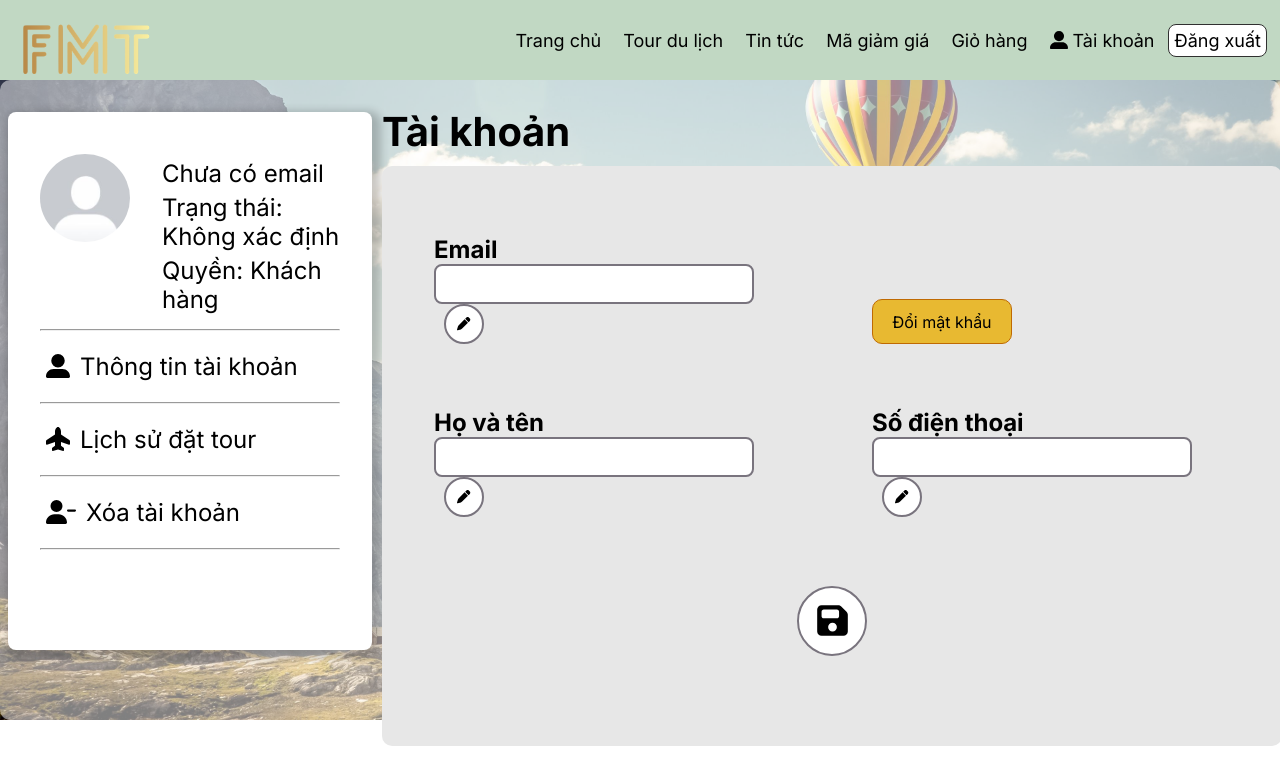
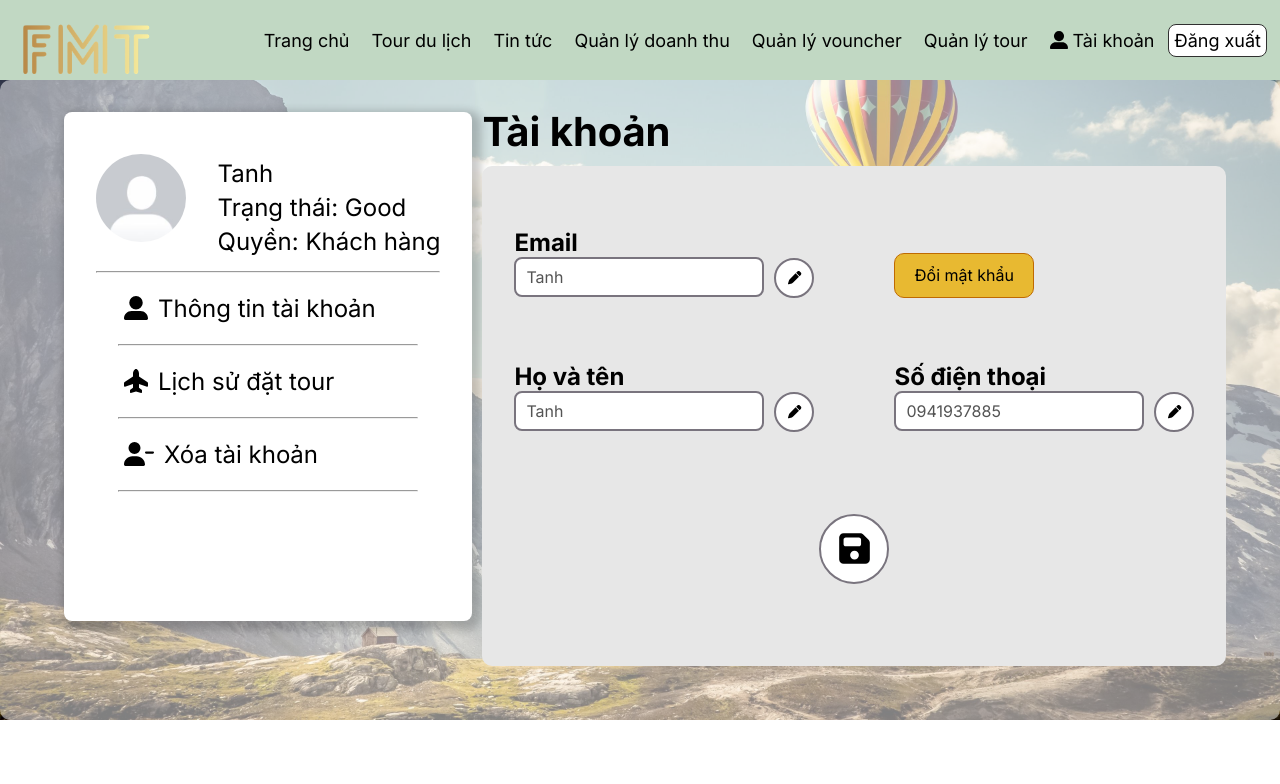
Before and after one commit to touya2604/Tour-Management-ReactJS, a React (Create React App) app: page /user-account in a window 1280 px wide. Shown: the top 784 px of the page. Built offline with nearby package versions, Linux system fonts and the light colour scheme; no server answers.

Commit message:
dummy-data-client

```diff
--- a/src/components/header.js
+++ b/src/components/header.js
@@ -16,6 +16,7 @@ const Header = ({ checkLog }) => {
 
   return (
     <div className="container-header">
+      {console.log(checkLog)}
       <div className="container-header-img">
         <img className="image-header" src={logoHead} alt="logoHeader" />
       </div>
--- /dev/null
+++ b/src/data/usertest.js
@@ -0,0 +1,11 @@
+const UserTest = [
+  {
+    email: "Tanh",
+    fullName: "Tanh",
+    phone: "0941937885",
+    status: "Good",
+    id: "1",
+  },
+];
+
+export default UserTest;
--- a/src/styles/information.scss
+++ b/src/styles/information.scss
@@ -1,6 +1,5 @@
 #container-account {
-
-    #right-bar-bottom{
+  #right-bar-bottom {
     grid-template-columns: repeat(2, auto);
     grid-template-rows: repeat(3, auto);
     column-gap: 5em;
@@ -13,12 +12,13 @@
       margin-right: 2em;
     }
 
-    #left, #right {
+    #left,
+    #right {
       #change-password {
         width: 140px;
         height: 45px;
-        background-color: #E8B931;
-        border: 1px solid #BF6A02;
+        background-color: #e8b931;
+        border: 1px solid #bf6a02;
         border-radius: 10px;
         font-size: 16px;
         cursor: pointer;
@@ -28,18 +28,19 @@
       }
 
       .info-field {
+        max-width: 250px;
         width: 100%;
         height: 40px;
         border-radius: 8px;
-        border: 2px solid #79747E;
+        border: 2px solid #79747e;
         padding: 5px 10px;
         font-size: 16px;
         background-color: white;
         transition: border-color 0.3s ease-in-out, background-color 0.3s;
 
         &:focus {
-            border-color: #E8B931;
-            background-color: #FFF9E3;
+          border-color: #e8b931;
+          background-color: #fff9e3;
           outline: none;
         }
       }
@@ -47,7 +48,7 @@
       .buttonEdit {
         margin-left: 10px;
         border-radius: 50%;
-        border: 2px solid #79747E;
+        border: 2px solid #79747e;
         width: 40px;
         height: 40px;
         cursor: pointer;
@@ -58,17 +59,22 @@
         }
       }
 
-        #mail, #change-password {
+      #mail,
+      #change-password {
         margin-bottom: 4em;
       }
 
-        #mail, #phone, #name {
+      #mail,
+      #phone,
+      #name {
         .labelInfo {
           font-size: 1.5em;
           font-weight: bold;
         }
 
-        #mail-field, #name-field, #phone-field {
+        #mail-field,
+        #name-field,
+        #phone-field {
           width: 320px;
         }
       }
@@ -80,7 +86,7 @@
 
       button {
         border-radius: 50%;
-        border: 2px solid #79747E;
+        border: 2px solid #79747e;
         width: 70px;
         height: 70px;
         cursor: pointer;
--- a/src/styles/management.scss
+++ b/src/styles/management.scss
@@ -1,4 +1,7 @@
-#container-account{
+*{
+    box-sizing: border-box;
+}
+#container-account {
   max-width: 1366px;
   width: 100%;
   background-color: rgba(255, 255, 255, 0.5);
@@ -8,8 +11,8 @@
   justify-content: center;
   // align-items: center;
   min-height: 80vh;
-    grid-template-columns: repeat(2,auto);
-    grid-template-rows: repeat(2,auto);
+  grid-template-columns: repeat(2, auto);
+  grid-template-rows: repeat(2, auto);
   #right-bar {
     width: 100%;
 
@@ -19,18 +22,20 @@
     }
 
     #right-bar-bottom {
-          width: 900px;
+      max-width:850px;
+      max-height: 500px;
+      width: 100%;
       height: 100%;
-          background-color: #E7E7E7;
+      background-color: #e7e7e7;
       display: grid;
       border-radius: 10px;
-          padding: 20px;
+    //   margin: 0px 50px;
     }
   }
-    #left-bar{
+  #left-bar {
     margin: 0 auto;
     margin: 10px;
-        margin-top:2em;
+    margin-top: 2em;
     border-radius: 8px;
     padding: 2em;
     box-shadow: 4px 4px 8px 5px rgba(0, 0, 0, 0.2);
@@ -38,30 +43,29 @@
     // height: auto;
     background-color: white;
     // grid-row: 1/span 2;
-        #left-bar-top{
+    #left-bar-top {
       margin: 10px 0px;
-            display:flex;
+      display: flex;
       column-gap: 2em;
-            #avatar{
+      #avatar {
         border-radius: 50%;
         max-width: 90px;
         max-height: 90px;
         width: 100%;
         height: 100%;
       }
-            #info{
-                p{
-                    font-size:24px;
-                    margin:5px 0px;
-                }
-
+      #info {
+        p {
+          font-size: 24px;
+          margin: 5px 0px;
         }
       }
-        #left-bar-bottom{
+    }
+    #left-bar-bottom {
       width: 300px;
       margin: 0px auto;
       // text-align: center;
-            button{
+      button {
         background: none;
         border: none;
         outline: none;
@@ -71,14 +75,14 @@
         text-decoration: none;
         color: black;
         cursor: pointer;
-                .clickInfo{
-                    margin-left: 10px
+        .clickInfo {
+          margin-left: 10px;
         }
-                &:hover{
-                    color: #FFb433;
+        &:hover {
+          color: #ffb433;
         }
       }
-            hr{
+      hr {
         width: 300px;
       }
     }
--- a/src/styles/tour.scss
+++ b/src/styles/tour.scss
@@ -73,7 +73,7 @@
 
     .tour-grid {
       display: grid;
-      grid-template-columns: repeat(auto-fit, minmax(250px, 1fr));
+      grid-template-columns: repeat(6, auto);
       gap: 20px;
       flex: 1;
       .tour-card {
--- a/src/views/App.js
+++ b/src/views/App.js
@@ -14,33 +14,63 @@ import TourDetail from "./tourdetail";
 import Header from "../components/header";
 import VouncherManage from "./vounchermanage";
 import TourManage from "./tourmanage";
+import UserTest from "../data/usertest";
 
 const App = () => {
-  const [role, setRole] = useState(localStorage.getItem("role") || "");
+  const [user, setUser] = useState({});
+  const [role, setRole] = useState("");
+  const [loading, setLoading] = useState(true);
 
+  // const [role, setRole] = useState(localStorage.getItem("role") || "");
   useEffect(() => {
-    const savedRole = localStorage.getItem("role");
-    if (savedRole) setRole(savedRole);
+    const fetchUserData = async () => {
+      try {
+        const response = await fetch("http://localhost:5000/user-info");
+
+        if (!response.ok) throw new Error("Lỗi khi lấy thong tin account");
+
+        const data = await response.json();
+        setUser(data);
+      } catch (error) {
+        console.error(error);
+        setUser(UserTest);
+      } finally {
+        setLoading(false);
+      }
+    };
+
+    fetchUserData();
   }, []);
-
+  useEffect(() => {
+    if (user[0] && user[0].id) {
+      setRole(user[0].id);
+    }
+  }, [user]);
+  if (loading) {
+    return <div className="loading">Đang tải giao diện người dùng...</div>;
+  }
+  // useEffect(() => {
+  //   const savedRole = localStorage.getItem("role");
+  //   if (savedRole) setUser(savedRole);
+  // }, []);
   return (
     <Router>
-      <Header checkLog={"0"} />
+      <Header checkLog={role} />
       <Routes>
-        <Route path="/" element={<HomePage checkAcc={role} />} />
-        <Route path="/logIn" element={<LogIn setRole={setRole} />} />
+        <Route path="/" element={<HomePage />} />
+        <Route path="/logIn" element={<LogIn setUser={setUser} />} />
         <Route path="/signIn" element={<SignIn />} />
-        <Route path="/user-account" element={<UserAccount checkAcc={role} />} />
-        <Route path="/user-history" element={<UserHistory checkAcc={role} />} />
-        <Route path="/user-delete" element={<DeleteAcc checkAcc={role} />} />
-        <Route path="/tour" element={<Tour checkAcc={role} />} />
-        <Route path="/newsletter" element={<News checkAcc={role} />} />
-        <Route path="/cart" element={<Cart checkAcc={role} />} />
-        <Route path="/vouncher" element={<Vouncher checkAcc={role} />} />
         <Route
-          path="/tour-detail/:id"
-          element={<TourDetail checkAcc={role} />}
+          path="/user-account"
+          element={<UserAccount userCheck={user[0]} />}
         />
+        <Route path="/user-history" element={<UserHistory />} />
+        <Route path="/user-delete" element={<DeleteAcc />} />
+        <Route path="/tour" element={<Tour />} />
+        <Route path="/newsletter" element={<News />} />
+        <Route path="/cart" element={<Cart />} />
+        <Route path="/vouncher" element={<Vouncher />} />
+        <Route path="/tour-detail/:id" element={<TourDetail />} />
         <Route path="/voucher-manage" element={<VouncherManage />} />
         <Route path="/tour-manage" element={<TourManage></TourManage>} />
       </Routes>
--- a/src/views/user-account.js
+++ b/src/views/user-account.js
@@ -1,90 +1,63 @@
-import React, { Component } from "react";
+import React, { useState, useEffect } from "react";
 import Management from "../components/management";
 import { FontAwesomeIcon } from "@fortawesome/react-fontawesome";
 import { faPen, faFloppyDisk } from "@fortawesome/free-solid-svg-icons";
 import "../styles/information.scss";
 
-class UserAccount extends Component {
-  constructor(props) {
-    super(props);
-    this.state = {
-      email: "",
-      fullName: "",
-      phone: "",
-      status: "",
-      role: "",
-      isLoading: true,
-      isEditing: {
+const UserAccount = ({ userCheck }) => {
+  const [user, setUser] = useState({});
+  const [isLoading, setIsLoading] = useState(true);
+  const [isEditing, setIsEditing] = useState({
     email: false,
     fullName: false,
     phone: false,
-      },
-    };
-  }
+  });
 
-  componentDidMount() {
-    this.fetchUserData();
-  }
-
-  fetchUserData = async () => {
+  useEffect(() => {
     try {
-      const response = await fetch("https://api.example.com/user-info"); // Thay API của ô vào
-      const data = await response.json();
-      this.setState({
-        email: data.email,
-        fullName: data.fullName,
-        phone: data.phone,
-        status: data.status,
-        role: data.role,
-        isLoading: false,
-      });
+      if (userCheck.status === "Xấu")
+        throw new Error("Thông tin người dùng ko được hiển thị");
+      setUser(userCheck);
     } catch (error) {
       console.error("Lỗi khi tải thông tin người dùng:", error);
-      this.setState({ isLoading: false });
+    } finally {
+      setIsLoading(false);
     }
+  }, [userCheck]);
+
+  const handleEdit = (field) => {
+    setIsEditing((prev) => ({ ...prev, [field]: true }));
   };
 
-  handleEdit = (field) => {
-    this.setState((prevState) => ({
-      isEditing: {
-        ...prevState.isEditing,
-        [field]: true,
-      },
-    }));
-  };
-
-  handleSave = async () => {
-    const { email, fullName, phone } = this.state;
+  const handleSave = async () => {
+    setIsLoading(true);
     try {
       const response = await fetch("https://api.example.com/update-user", {
         method: "POST",
         headers: { "Content-Type": "application/json" },
-        body: JSON.stringify({ email, fullName, phone }),
+        body: JSON.stringify(user),
       });
 
       if (!response.ok) throw new Error("Lưu thất bại!");
 
-      this.setState({
-        isEditing: { email: false, fullName: false, phone: false },
-      });
-      console.log("Lưu thành công:", { email, fullName, phone });
+      setIsEditing({ email: false, fullName: false, phone: false });
+      console.log("Lưu thành công:", user);
     } catch (error) {
       console.error("Lỗi khi lưu thông tin:", error);
+    } finally {
+      setIsLoading(false);
     }
   };
 
-  handleChange = (event, field) => {
-    this.setState({ [field]: event.target.value });
+  const handleChange = (event, field) => {
+    setUser((prev) => ({ ...prev, [field]: event.target.value }));
   };
 
-  render() {
-    const { email, fullName, phone, status, role, isEditing, isLoading } =
-      this.state;
-
   return (
-      <>
     <div id="container-account">
-          <Management user={{ email, status, role }} />
+      <Management
+        user={{ email: user.email, status: user.status, role: user.role }}
+      />
       <div id="right-bar">
         <h1 id="right-bar-top">Tài khoản</h1>
         {isLoading ? (
@@ -99,14 +72,14 @@ class UserAccount extends Component {
                   id="mail-field"
                   className="info-field"
                   type="text"
-                      value={email}
-                      onChange={(event) => this.handleChange(event, "email")}
+                  value={user.email}
+                  onChange={(event) => handleChange(event, "email")}
                   disabled={!isEditing.email}
                 />
                 <button
                   type="button"
                   className="buttonEdit"
-                      onClick={() => this.handleEdit("email")}
+                  onClick={() => handleEdit("email")}
                 >
                   <FontAwesomeIcon icon={faPen} />
                 </button>
@@ -118,14 +91,14 @@ class UserAccount extends Component {
                   id="name-field"
                   className="info-field"
                   type="text"
-                      value={fullName}
-                      onChange={(event) => this.handleChange(event, "fullName")}
+                  value={user.fullName}
+                  onChange={(event) => handleChange(event, "fullName")}
                   disabled={!isEditing.fullName}
                 />
                 <button
                   type="button"
                   className="buttonEdit"
-                      onClick={() => this.handleEdit("fullName")}
+                  onClick={() => handleEdit("fullName")}
                 >
                   <FontAwesomeIcon icon={faPen} />
                 </button>
@@ -141,21 +114,21 @@ class UserAccount extends Component {
                   id="phone-field"
                   className="info-field"
                   type="text"
-                      value={phone}
-                      onChange={(event) => this.handleChange(event, "phone")}
+                  value={user.phone}
+                  onChange={(event) => handleChange(event, "phone")}
                   disabled={!isEditing.phone}
                 />
                 <button
                   type="button"
                   className="buttonEdit"
-                      onClick={() => this.handleEdit("phone")}
+                  onClick={() => handleEdit("phone")}
                 >
                   <FontAwesomeIcon icon={faPen} />
                 </button>
               </form>
             </div>
             <div id="saveButton">
-                  <button type="button" onClick={this.handleSave}>
+              <button type="button" onClick={handleSave}>
                 <FontAwesomeIcon id="saveIcon" icon={faFloppyDisk} />
               </button>
             </div>
@@ -163,9 +136,7 @@ class UserAccount extends Component {
         )}
       </div>
     </div>
-      </>
   );
-  }
-}
+};
 
 export default UserAccount;
```
Lines whose indentation alone changed are shown as unchanged.
